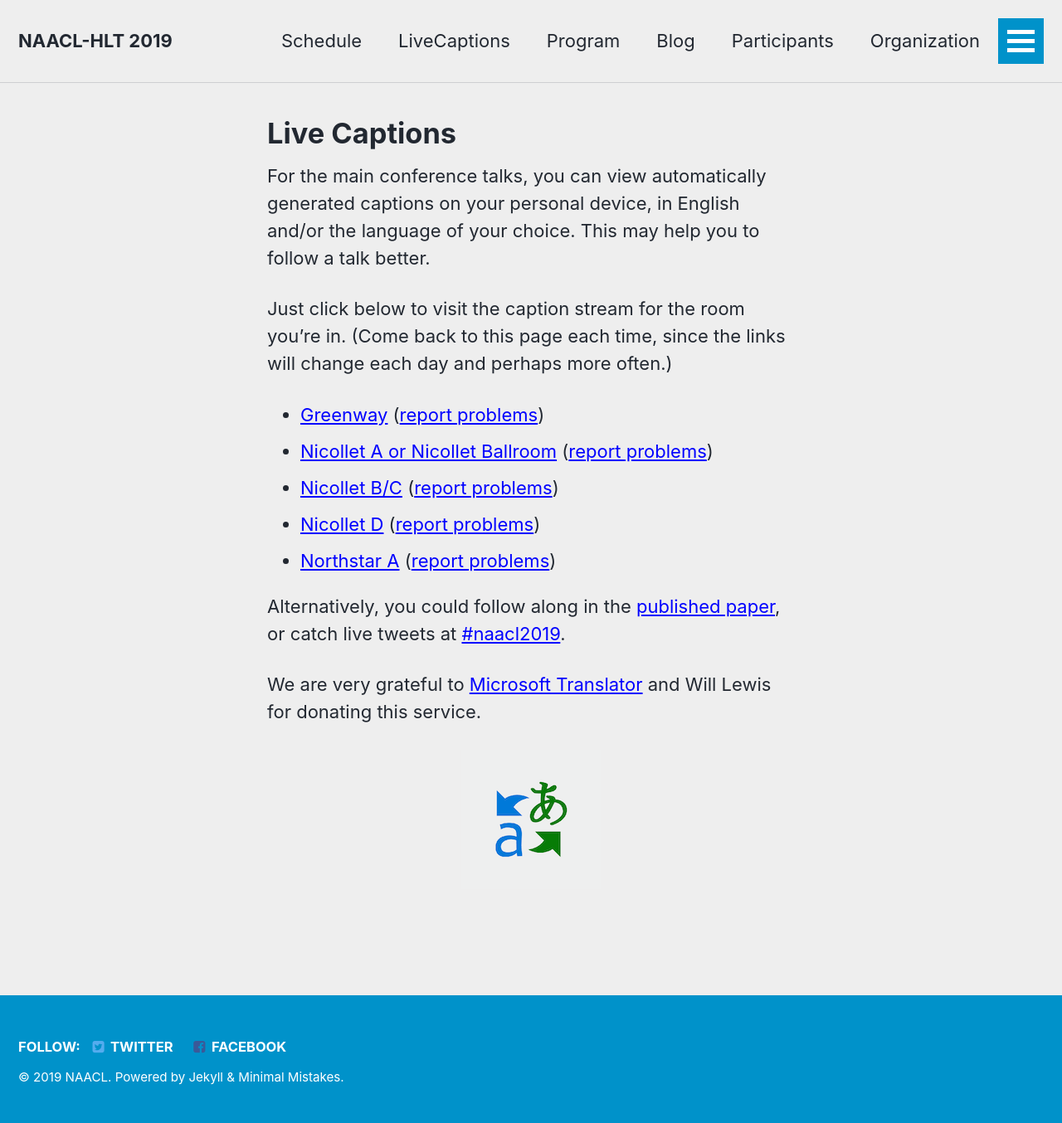
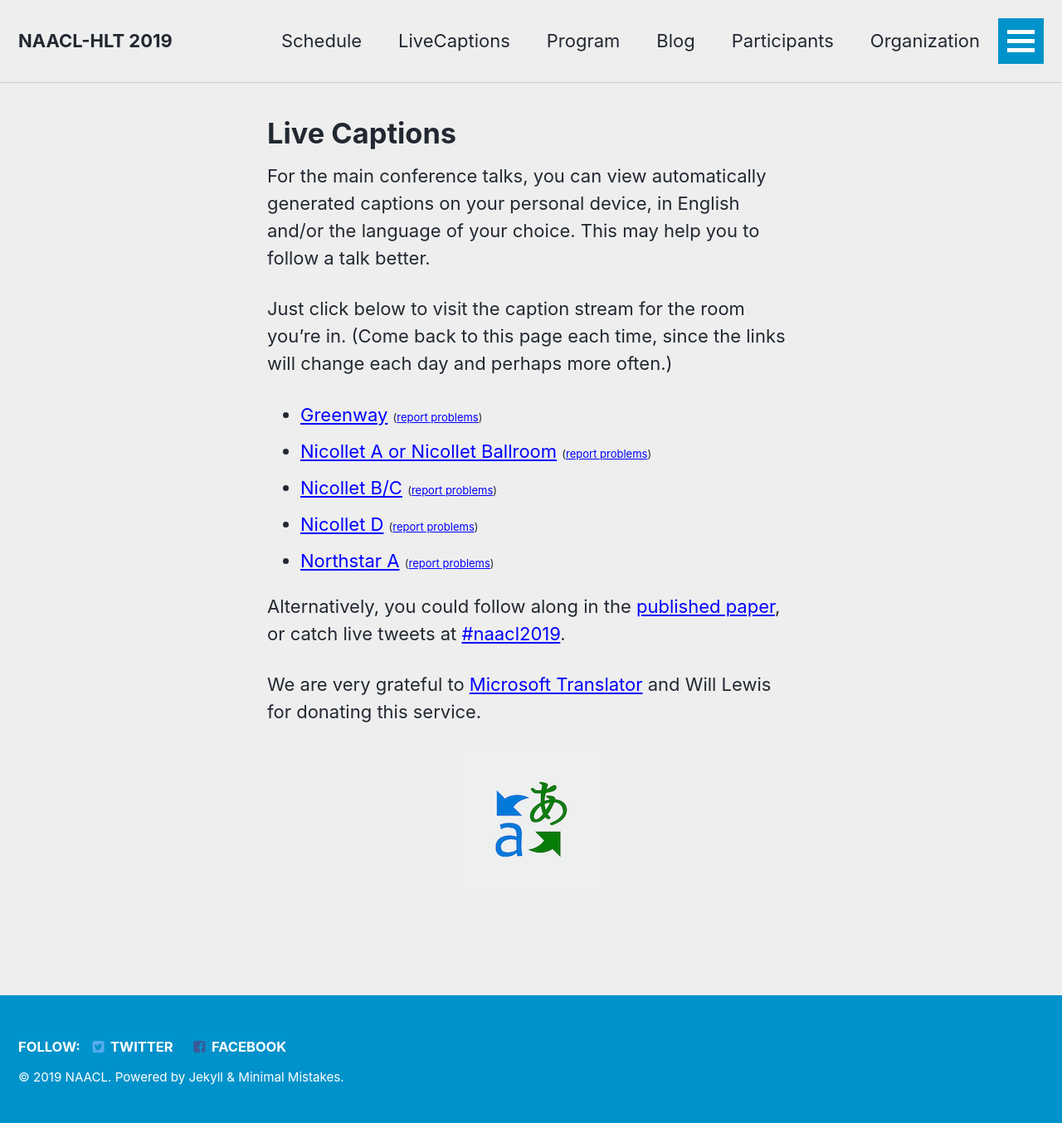
Before and after one commit to naacl-org/naacl-2021-website, a Jekyll site: the page built from _pages/captions.md, in a window 1280 px wide. Shown: the whole page at 83% size. Built offline with Jekyll 4.4.1, drawn with Linux system fonts in a browser that asks for light colours.

Commit message:
Make report problems text smaller.

```diff
--- a/_pages/captions.md
+++ b/_pages/captions.md
@@ -11,11 +11,11 @@ For the main conference talks, you can view automatically generated captions on
 
 Just click below to visit the caption stream for the room you're in.  (Come back to this page each time, since the links will change each day and perhaps more often.)
 
-- [Greenway](http://example.com)  ([report problems](mailto:naacl2019-captions@googlegroups.com?subject=caption%20stream%20in%20Greenway&body=Please%20come%20restart%20the%20caption%20stream,%20thanks.))
-- [Nicollet A or Nicollet Ballroom](http://example.com) ([report problems](mailto:naacl2019-captions@googlegroups.com?subject=caption%20stream%20in%20Nicollet%20A&body=Please%20come%20restart%20the%20caption%20stream,%20thanks.))
-- [Nicollet B/C](http://example.com)  ([report problems](mailto:naacl2019-captions@googlegroups.com?subject=caption%20stream%20in%20Nicollet%20B/C&body=Please%20come%20restart%20the%20caption%20stream,%20thanks.))
-- [Nicollet D](http://example.com)  ([report problems](mailto:naacl2019-captions@googlegroups.com?subject=caption%20stream%20in%20Nicollet%20D&body=Please%20come%20restart%20the%20caption%20stream,%20thanks.))
-- [Northstar A](http://example.com) ([report problems](mailto:naacl2019-captions@googlegroups.com?subject=caption%20stream%20in%20Northstar%20A&body=Please%20come%20restart%20the%20caption%20stream,%20thanks.))
+- [Greenway](http://example.com)  <span style="font-size: small;">(<a href="mailto:naacl2019-captions@googlegroups.com?subject=caption%20stream%20in%20Greenway&body=Please%20come%20restart%20the%20caption%20stream,%20thanks.">report problems</a>)</span>
+- [Nicollet A or Nicollet Ballroom](http://example.com) <span style="font-size: small;">(<a href="mailto:naacl2019-captions@googlegroups.com?subject=caption%20stream%20in%20Nicollet%20A&body=Please%20come%20restart%20the%20caption%20stream,%20thanks.">report problems</a>)</span>
+- [Nicollet B/C](http://example.com)  <span style="font-size: small;">(<a href="mailto:naacl2019-captions@googlegroups.com?subject=caption%20stream%20in%20Nicollet%20B/C&body=Please%20come%20restart%20the%20caption%20stream,%20thanks.">report problems</a>)</span>
+- [Nicollet D](http://example.com)  <span style="font-size: small;">(<a href="mailto:naacl2019-captions@googlegroups.com?subject=caption%20stream%20in%20Nicollet%20D&body=Please%20come%20restart%20the%20caption%20stream,%20thanks.">report problems</a>)</span>
+- [Northstar A](http://example.com) <span style="font-size: small;">(<a href="mailto:naacl2019-captions@googlegroups.com?subject=caption%20stream%20in%20Northstar%20A&body=Please%20come%20restart%20the%20caption%20stream,%20thanks.">report problems</a>)</span>
 
 Alternatively, you could follow along in the [published paper](https://aclweb.org/anthology/events/naacl-2019/), or catch live tweets at <a href="https://twitter.com/search?q=%23naacl2019&f=realtime" target="blank_">#naacl2019</a>.
 
```
